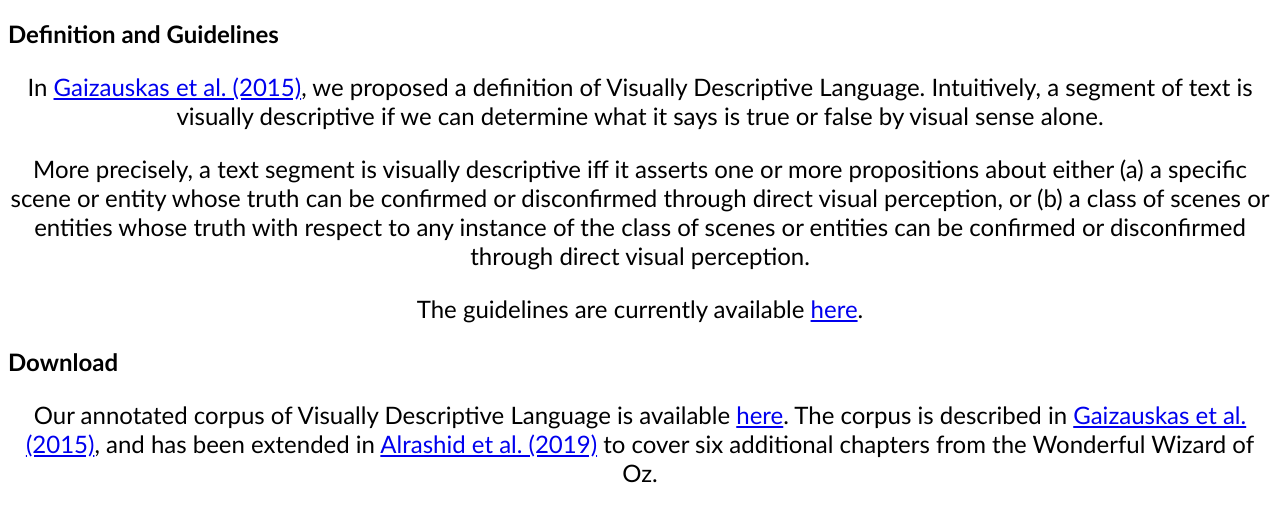
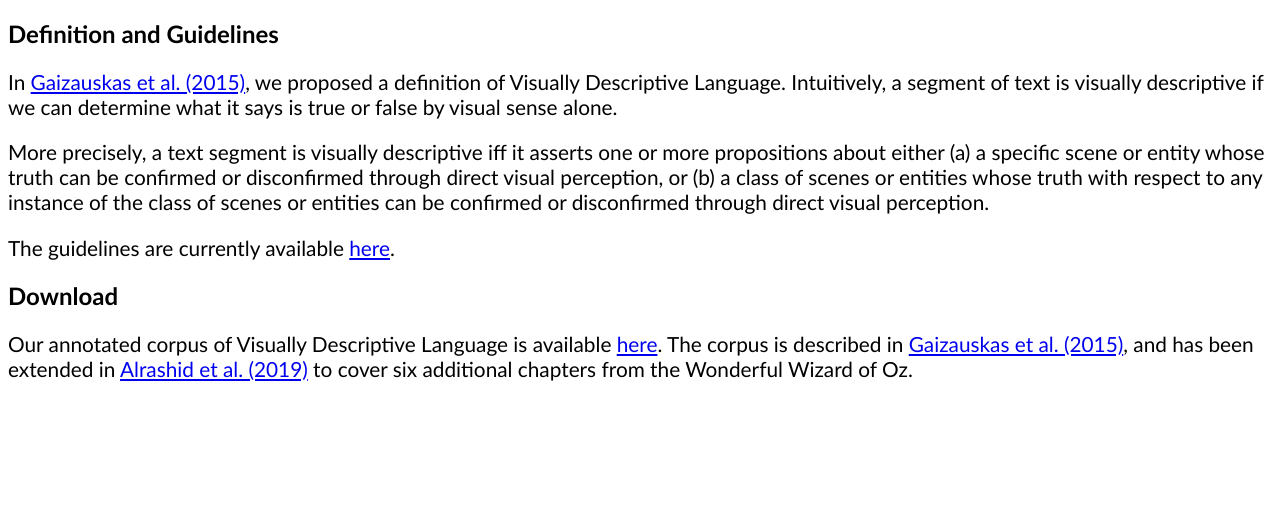
Before and after one commit to vdlang/vdlang.github.io, a plain HTML site: page index.html in a window 1280 px wide. Shown: the part 63-584 px from the top of the page. Drawn offline with Linux system fonts and the light colour scheme.

Commit message:
Updated style

```diff
--- a/index.html
+++ b/index.html
@@ -6,7 +6,8 @@
 <style>
 body { font: normal normal normal 1em "Trebuchet MS",Tahoma,Geneva,Helvetica,Arial,sans-serif; color: #000000;  }
 h1 { text-align: center; }
-p { text-align: center; font-size: 1.5em; }
+h2 { text-align: left;}
+p { font-size: 1.3em; }
 </style>
 </head>
 <body>
```
